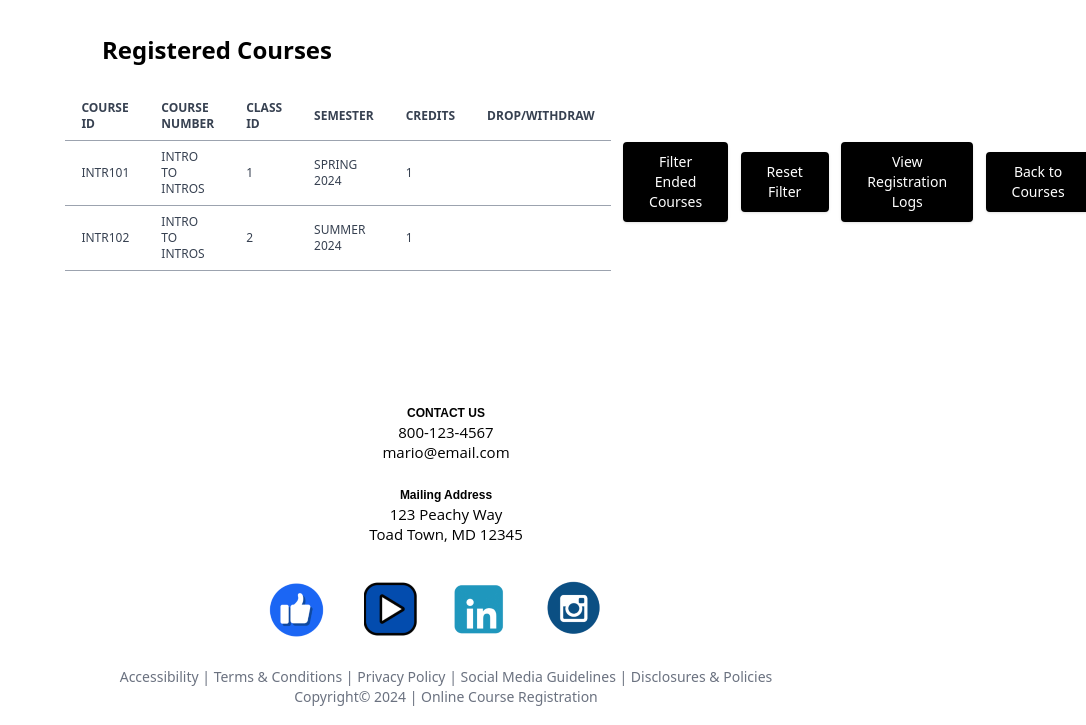
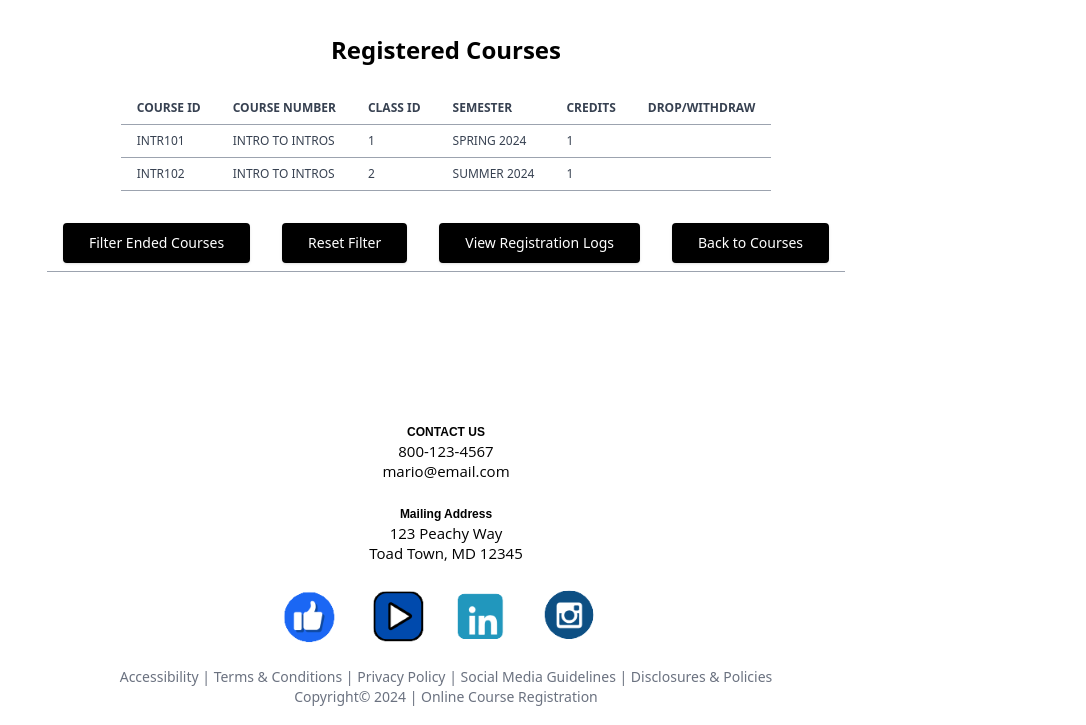
Before and after one commit to asigba/Online-Course-Registration, a Flask app: page /registered in a window 1280 px wide. Shown: the part 53-778 px from the top of the page, without its empty margins (194-1280 px from the left). Run offline with Flask 3, Linux system fonts and the light colour scheme; a user stored in the database is signed in; lists and menus that the app fills with data are empty; some libraries are stand-ins or nearby versions.

Commit message:
updated images, worked on table format

```diff
--- a/src/templates/additional_info.html
+++ b/src/templates/additional_info.html
@@ -10,7 +10,7 @@
         <h1 class="contact-heading">Mailing Address</h1>
         <p class="info">123 Peachy Way</p>
         <p class="info">Toad Town, MD 12345</p>
-    </div>
+    </div><br>
 
     <!--social media-->
     <div class=" flex justify-center">
@@ -26,7 +26,7 @@
         <a href="https://www.instagram.com" target="_blank">
             <img src="{{ url_for('static', filename='images/instagram.png') }}" alt="Instagram">
         </a>
-    </div>
+    </div><br>
 
     <!--footer links-->
     <p class="text-center text-sm text-gray-500">
--- a/src/templates/registered_classes.html
+++ b/src/templates/registered_classes.html
@@ -1,7 +1,10 @@
 {% extends "navbar_base.html" %}
 
 {% block content %}
-    <main class="ml-64 p-8" style="padding-left: 40px">
+    <div class="flex flex-col items-center justify-center p-8">
+        <main class="w-full text-center px-12">
+
+            <!--Title and Message Display-->
             <div>
                 <h1 class="text-3xl md:text-3xl font-extrabold;" style=" font-weight: bold; font-size: x-large;">
                     Registered Courses</h1>
@@ -9,6 +12,8 @@
                         <p>You have not registered for any courses.</p>
                     {% else %}
             </div><br>
+
+            <!--Table for Registered Classes-->
             <div class="flex justify-center items-center sm:rounded-lg">
                 <table class="text-sm text-left rtl:text-right text-black dark:text-gray-400">
                     <thead class="text-xs text-gray-700 uppercase bg-gray-50 dark:bg-gray-700 dark:text-gray-400">
@@ -31,17 +36,15 @@
                                 {% if class.get_semester_status() == Semester.UPCOMING %}
                                     <form action="{{ url_for('drop_course') }}" method="post">
                                         <input type="hidden" name="class_id" value="{{ class.class_id }}">
-                                    <button type="submit" class="text-white hover:text-black bg-black hover:bg-white
-                                    font-medium text-sm px-6 py-2 border-2 border-black shadow rounded transition duration-200">
-                                        Drop Course
+                                        <button type="submit" class="hover:bg-gray-200 transition duration-200 rounded p-2">
+                                            <img src="{{ url_for('static', filename='images/dropcourse.svg') }}" alt="Drop Course" style="height: 1.9rem; width: 7.0rem;">
                                         </button>
                                     </form>
                                 {% elif class.get_semester_status() == Semester.IN_SESSION %}
                                     <form action="{{ url_for('drop_course') }}" method="post">
                                         <input type="hidden" name="class_id" value="{{ class.class_id }}">
-                                    <button type="submit" class="text-white hover:text-black bg-black hover:bg-white
-                                    font-medium text-sm px-6 py-2 border-2 border-black shadow rounded transition duration-200">
-                                        Withdraw from Course
+                                        <button type="submit" class="hover:bg-gray-200 transition duration-200 rounded p-2">
+                                            <img src="{{ url_for('static', filename='images/dropcourse.svg') }}" alt="Drop Course" style="height: 1.9rem; width: 7.0rem;">
                                         </button>
                                     </form>
                                 {% else %}
@@ -54,31 +57,52 @@
                 </table>
             {% endif %}
             <br>
-        <br>&nbsp;&nbsp;&nbsp;
+            </div><br>
+
+            <!--buttons at bottom of table-->
+            <div class="flex justify-center items-center sm:rounded-lg">
+                <table class="text-sm text-left rtl:text-right text-black dark:text-gray-400">
+                    <thead class="text-xs text-gray-700 uppercase bg-gray-50 dark:bg-gray-700 dark:text-gray-400">
+                        <tr>
+                            <th scope="col" class="px-4 py-2 border-b border-gray-400">
                                 <form action="{{ url_for('registered_classes') }}" method="POST">
                                     <input type="hidden" name="filter" value="True">
                                     <button type="submit" class="text-white hover:text-black bg-black hover:bg-white
                                             font-medium text-sm px-6 py-2 border-2 border-black shadow rounded transition duration-200">
                                         Filter Ended Courses
                                     </button>
-        </form>&nbsp;&nbsp;&nbsp;
+                                </form>
+                            </th>
+                            <th scope="col" class="px-4 py-2 border-b border-gray-400">
                                 <form action="{{ url_for('registered_classes') }}" method="POST">
                                     <input type="hidden" name="reset" value="True">
                                     <button type="submit" class="text-white hover:text-black bg-black hover:bg-white
                                             font-medium text-sm px-6 py-2 border-2 border-black shadow rounded transition duration-200">
                                         Reset Filter
                                     </button>
-        </form><br>
-        <br>&nbsp;&nbsp;&nbsp;
+                                </form>
+                            </th>
+                            <th scope="col" class="px-4 py-2 border-b border-gray-400">
                                 <a href="{{ url_for('registration_log') }}">
                                     <button type="submit"class="text-white hover:text-black bg-black hover:bg-white
-            font-medium text-sm px-6 py-2 border-2 border-black shadow rounded transition duration-200">View Registration Logs</button>
-        </a><br>
-        <br>&nbsp;&nbsp;&nbsp;
+                                    font-medium text-sm px-6 py-2 border-2 border-black shadow rounded transition duration-200">
+                                    View Registration Logs</button>
+                                </a>
+                            </th>
+                            <th scope="col" class="px-4 py-2 border-b border-gray-400">
                                 <a href="{{ url_for('view_courses') }}">
                                     <button type="submit"class="text-white hover:text-black bg-black hover:bg-white
-            font-medium text-sm px-6 py-2 border-2 border-black shadow rounded transition duration-200">Back to Courses</button>
-        </a><br><br>
+                                    font-medium text-sm px-6 py-2 border-2 border-black shadow rounded transition duration-200">
+                                    Back to Courses</button>
+                                </a>
+
+                            </th>
+                        </tr>
+                    </thead>
+                </table>
+            </div>
+
         </main>
+    </div>
     {% include 'additional_info.html' %}
 {% endblock %}
```
Also changed, not shown: src/templates/course_details.html (+9 -6 lines), src/templates/registration_log.html (+14 -6 lines), src/templates/view_cart.html (+24 -7 lines), src/templates/view_courses.html (+24 -11 lines), src/static/images/dropcourse.svg (added), src/static/images/facebook.png, src/static/images/instagram.png, src/static/images/linkedin.png, src/static/images/remove.svg, src/static/images/youtube.png. Lines whose indentation alone changed are shown as unchanged.
